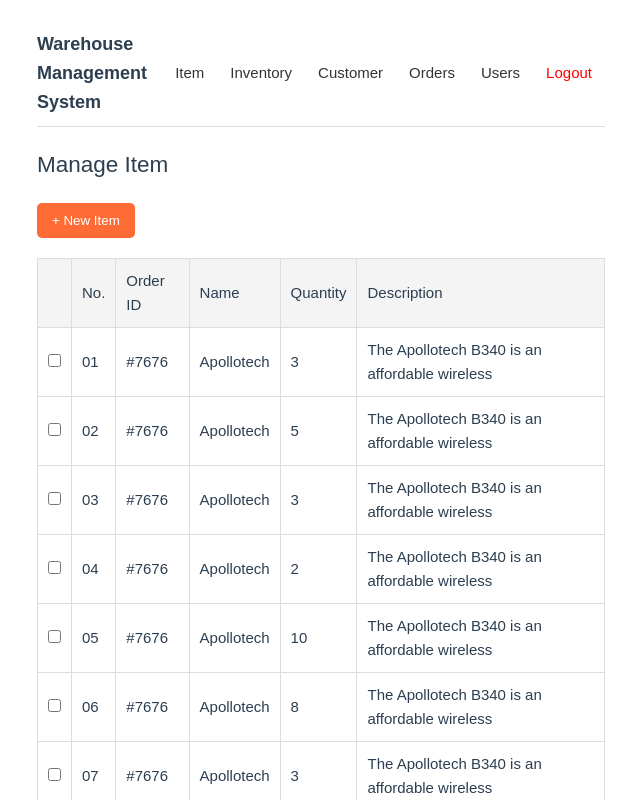
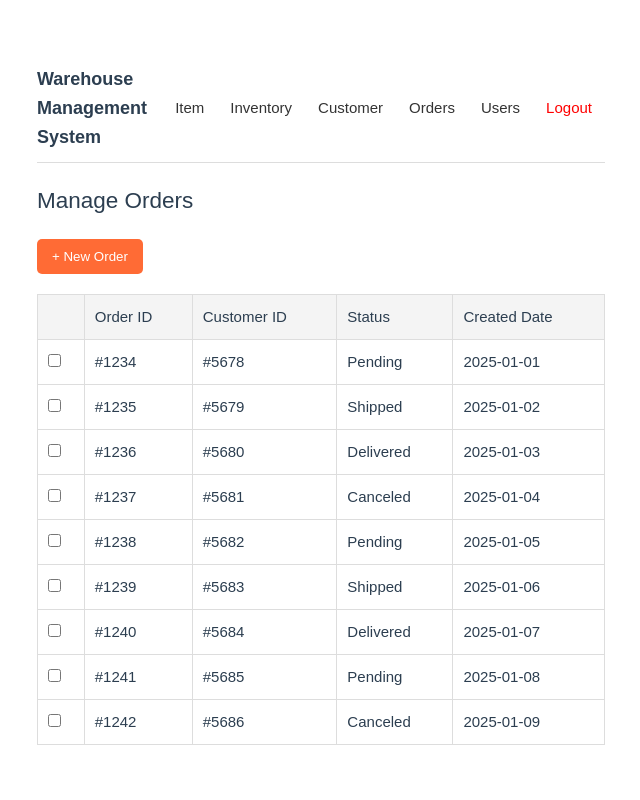
Before and after one commit to team-bytes-mdt/vue-warehouse-mgmt, a Vue app: page /order in a window 1280 px wide. Shown: the top 800 px of the page, without its empty margins (15-655 px from the left). Built offline with nearby package versions, Linux system fonts and the light colour scheme.

Commit message:
Setting up Components Structure

```diff
--- a/src/components/Inventory.vue
+++ b/src/components/Inventory.vue
@@ -13,28 +13,26 @@
     </header>
 
     <main class="content">
-      <h1>Manage Item</h1>
-      <button class="new-item">+ New Item</button>
+      <h1>Manage Inventory</h1>
+      <button class="new-item">+ New Inventory</button>
 
       <table class="item-table">
         <thead>
           <tr>
             <th></th>
             <th>No.</th>
-            <th>Order ID</th>
-            <th>Name</th>
-            <th>Quantity</th>
-            <th>Description</th>
+            <th>Inventory ID</th>
+            <th>Location</th>
+            <th>Last Updated Datetime</th>
           </tr>
         </thead>
         <tbody>
-          <tr v-for="item in items" :key="item.no">
+          <tr v-for="item in inventories" :key="item.no">
             <td><input type="checkbox" /></td>
             <td>{{ item.no }}</td>
-            <td>{{ item.orderId }}</td>
-            <td>{{ item.name }}</td>
-            <td>{{ item.quantity }}</td>
-            <td>{{ item.description }}</td>
+            <td>{{ item.inventoryId }}</td>
+            <td>{{ item.location }}</td>
+            <td>{{ item.lastUpdatedDatetime }}</td>
           </tr>
         </tbody>
       </table>
@@ -44,72 +42,63 @@
 
 <script>
 export default {
-  name: 'ManageItem',
+  name: 'ManageInventory',
   data() {
     return {
-      items: [
+      inventories: [
         {
           no: '01',
-          orderId: '#7676',
-          name: 'Apollotech',
-          quantity: 3,
-          description: 'The Apollotech B340 is an affordable wireless',
+          inventoryId: 'INV001',
+          location: 'Warehouse A',
+          lastUpdatedDatetime: '2025-01-01 14:30',
         },
         {
           no: '02',
-          orderId: '#7676',
-          name: 'Apollotech',
-          quantity: 5,
-          description: 'The Apollotech B340 is an affordable wireless',
+          inventoryId: 'INV002',
+          location: 'Warehouse B',
+          lastUpdatedDatetime: '2025-01-02 10:15',
         },
         {
           no: '03',
-          orderId: '#7676',
-          name: 'Apollotech',
-          quantity: 3,
-          description: 'The Apollotech B340 is an affordable wireless',
+          inventoryId: 'INV003',
+          location: 'Warehouse C',
+          lastUpdatedDatetime: '2025-01-03 08:45',
         },
         {
           no: '04',
-          orderId: '#7676',
-          name: 'Apollotech',
-          quantity: 2,
-          description: 'The Apollotech B340 is an affordable wireless',
+          inventoryId: 'INV004',
+          location: 'Warehouse Z',
+          lastUpdatedDatetime: '2025-01-04 16:20',
         },
         {
           no: '05',
-          orderId: '#7676',
-          name: 'Apollotech',
-          quantity: 10,
-          description: 'The Apollotech B340 is an affordable wireless',
+          inventoryId: 'INV005',
+          location: 'Warehouse A',
+          lastUpdatedDatetime: '2025-01-05 11:00',
         },
         {
           no: '06',
-          orderId: '#7676',
-          name: 'Apollotech',
-          quantity: 8,
-          description: 'The Apollotech B340 is an affordable wireless',
+          inventoryId: 'INV006',
+          location: 'Warehouse B',
+          lastUpdatedDatetime: '2025-01-06 09:10',
         },
         {
           no: '07',
-          orderId: '#7676',
-          name: 'Apollotech',
-          quantity: 3,
-          description: 'The Apollotech B340 is an affordable wireless',
+          inventoryId: 'INV007',
+          location: 'Warehouse C',
+          lastUpdatedDatetime: '2025-01-07 12:25',
         },
         {
           no: '08',
-          orderId: '#7676',
-          name: 'Apollotech',
-          quantity: 5,
-          description: 'The Apollotech B340 is an affordable wireless',
+          inventoryId: 'INV008',
+          location: 'Warehouse Z',
+          lastUpdatedDatetime: '2025-01-08 15:00',
         },
         {
           no: '09',
-          orderId: '#7676',
-          name: 'Apollotech',
-          quantity: 3,
-          description: 'The Apollotech B340 is an affordable wireless',
+          inventoryId: 'INV009',
+          location: 'Warehouse A',
+          lastUpdatedDatetime: '2025-01-09 17:45',
         },
       ],
     }
@@ -181,6 +170,3 @@ h1 {
   background-color: #f4f4f4;
 }
 </style>
-
-// In your app.js or main.js file import Vue from 'vue'; import ManageItem from
-'./components/ManageItem.vue'; new Vue({ render: h => h(ManageItem), }).$mount('#app');
--- a/src/components/ManageItem.vue
+++ b/src/components/ManageItem.vue
@@ -181,6 +181,3 @@ h1 {
   background-color: #f4f4f4;
 }
 </style>
-
-// In your app.js or main.js file import Vue from 'vue'; import ManageItem from
-'./components/ManageItem.vue'; new Vue({ render: h => h(ManageItem), }).$mount('#app');
--- a/src/components/Orders.vue
+++ b/src/components/Orders.vue
@@ -1,5 +1,5 @@
 <template>
-  <div class="manage-item">
+  <div class="manage-order">
     <header class="header">
       <div class="logo">Warehouse Management System</div>
       <nav class="nav">
@@ -13,28 +13,26 @@
     </header>
 
     <main class="content">
-      <h1>Manage Item</h1>
-      <button class="new-item">+ New Item</button>
+      <h1>Manage Orders</h1>
+      <button class="new-order">+ New Order</button>
 
-      <table class="item-table">
+      <table class="order-table">
         <thead>
           <tr>
             <th></th>
-            <th>No.</th>
             <th>Order ID</th>
-            <th>Name</th>
-            <th>Quantity</th>
-            <th>Description</th>
+            <th>Customer ID</th>
+            <th>Status</th>
+            <th>Created Date</th>
           </tr>
         </thead>
         <tbody>
-          <tr v-for="item in items" :key="item.no">
+          <tr v-for="order in orders" :key="order.no">
             <td><input type="checkbox" /></td>
-            <td>{{ item.no }}</td>
-            <td>{{ item.orderId }}</td>
-            <td>{{ item.name }}</td>
-            <td>{{ item.quantity }}</td>
-            <td>{{ item.description }}</td>
+            <td>{{ order.orderId }}</td>
+            <td>{{ order.customerId }}</td>
+            <td>{{ order.status }}</td>
+            <td>{{ order.createdDate }}</td>
           </tr>
         </tbody>
       </table>
@@ -44,72 +42,72 @@
 
 <script>
 export default {
-  name: 'ManageItem',
+  name: 'ManageOrder',
   data() {
     return {
-      items: [
+      orders: [
         {
           no: '01',
-          orderId: '#7676',
-          name: 'Apollotech',
-          quantity: 3,
-          description: 'The Apollotech B340 is an affordable wireless',
+          orderId: '#1234',
+          customerId: '#5678',
+          status: 'Pending',
+          createdDate: '2025-01-01',
         },
         {
           no: '02',
-          orderId: '#7676',
-          name: 'Apollotech',
-          quantity: 5,
-          description: 'The Apollotech B340 is an affordable wireless',
+          orderId: '#1235',
+          customerId: '#5679',
+          status: 'Shipped',
+          createdDate: '2025-01-02',
         },
         {
           no: '03',
-          orderId: '#7676',
-          name: 'Apollotech',
-          quantity: 3,
-          description: 'The Apollotech B340 is an affordable wireless',
+          orderId: '#1236',
+          customerId: '#5680',
+          status: 'Delivered',
+          createdDate: '2025-01-03',
         },
         {
           no: '04',
-          orderId: '#7676',
-          name: 'Apollotech',
-          quantity: 2,
-          description: 'The Apollotech B340 is an affordable wireless',
+          orderId: '#1237',
+          customerId: '#5681',
+          status: 'Canceled',
+          createdDate: '2025-01-04',
         },
         {
           no: '05',
-          orderId: '#7676',
-          name: 'Apollotech',
-          quantity: 10,
-          description: 'The Apollotech B340 is an affordable wireless',
+          orderId: '#1238',
+          customerId: '#5682',
+          status: 'Pending',
+          createdDate: '2025-01-05',
         },
         {
           no: '06',
-          orderId: '#7676',
-          name: 'Apollotech',
-          quantity: 8,
-          description: 'The Apollotech B340 is an affordable wireless',
+          orderId: '#1239',
+          customerId: '#5683',
+          status: 'Shipped',
+          createdDate: '2025-01-06',
         },
         {
           no: '07',
-          orderId: '#7676',
-          name: 'Apollotech',
-          quantity: 3,
-          description: 'The Apollotech B340 is an affordable wireless',
+          orderId: '#1240',
+          customerId: '#5684',
+          status: 'Delivered',
+          createdDate: '2025-01-07',
         },
         {
           no: '08',
-          orderId: '#7676',
-          name: 'Apollotech',
-          quantity: 5,
-          description: 'The Apollotech B340 is an affordable wireless',
+          orderId: '#1241',
+          customerId: '#5685',
+          status: 'Pending',
+          createdDate: '2025-01-08',
         },
         {
           no: '09',
-          orderId: '#7676',
-          name: 'Apollotech',
-          quantity: 3,
-          description: 'The Apollotech B340 is an affordable wireless',
+          orderId: '#1242',
+          customerId: '#5686',
+          status: 'Canceled',
+          createdDate: '2025-01-09',
         },
       ],
     }
@@ -118,7 +116,7 @@ export default {
 </script>
 
 <style scoped>
-.manage-item {
+.manage-order {
   font-family: Arial, sans-serif;
   padding: 20px;
 }
@@ -155,7 +153,7 @@ h1 {
   margin-bottom: 20px;
 }
 
-.new-item {
+.new-order {
   background-color: #ff6b35;
   color: #fff;
   border: none;
@@ -165,22 +163,19 @@ h1 {
   margin-bottom: 20px;
 }
 
-.item-table {
+.order-table {
   width: 100%;
   border-collapse: collapse;
 }
 
-.item-table th,
-.item-table td {
+.order-table th,
+.order-table td {
   padding: 10px;
   border: 1px solid #ddd;
   text-align: left;
 }
 
-.item-table th {
+.order-table th {
   background-color: #f4f4f4;
 }
 </style>
-
-// In your app.js or main.js file import Vue from 'vue'; import ManageItem from
-'./components/ManageItem.vue'; new Vue({ render: h => h(ManageItem), }).$mount('#app');
--- a/src/components/Users.vue
+++ b/src/components/Users.vue
@@ -13,28 +13,30 @@
     </header>
 
     <main class="content">
-      <h1>Manage Item</h1>
-      <button class="new-item">+ New Item</button>
+      <h1>Manage Users</h1>
+      <button class="new-item">+ New User</button>
 
       <table class="item-table">
         <thead>
           <tr>
             <th></th>
             <th>No.</th>
-            <th>Order ID</th>
+            <th>User ID</th>
             <th>Name</th>
-            <th>Quantity</th>
-            <th>Description</th>
+            <th>Phone</th>
+            <th>Address</th>
+            <th>Role</th>
           </tr>
         </thead>
         <tbody>
-          <tr v-for="item in items" :key="item.no">
+          <tr v-for="user in users" :key="user.no">
             <td><input type="checkbox" /></td>
-            <td>{{ item.no }}</td>
-            <td>{{ item.orderId }}</td>
-            <td>{{ item.name }}</td>
-            <td>{{ item.quantity }}</td>
-            <td>{{ item.description }}</td>
+            <td>{{ user.no }}</td>
+            <td>{{ user.customerId }}</td>
+            <td>{{ user.name }}</td>
+            <td>{{ user.phone }}</td>
+            <td>{{ user.role }}</td>
+            <td>{{ user.address }}</td>
           </tr>
         </tbody>
       </table>
@@ -44,79 +46,87 @@
 
 <script>
 export default {
-  name: 'ManageItem',
+  name: 'ManageUsers',
   data() {
     return {
-      items: [
+      users: [
         {
           no: '01',
-          orderId: '#7676',
-          name: 'Apollotech',
-          quantity: 3,
-          description: 'The Apollotech B340 is an affordable wireless',
+          customerId: '#7676',
+          name: 'Darnell Franey',
+          phone: '1-207-979-9193 x551',
+          role: 'ADMIN',
+          address: '123 Elm St, Portland, ME',
         },
         {
           no: '02',
-          orderId: '#7676',
-          name: 'Apollotech',
-          quantity: 5,
-          description: 'The Apollotech B340 is an affordable wireless',
+          customerId: '#7676',
+          name: 'Kristin Prosacco',
+          phone: '1-278-982-0937 x926',
+          role: 'WAREHOUSE_MANAGER',
+          address: '456 Oak St, Seattle, WA',
         },
         {
           no: '03',
-          orderId: '#7676',
-          name: 'Apollotech',
-          quantity: 3,
-          description: 'The Apollotech B340 is an affordable wireless',
+          customerId: '#7676',
+          name: 'Lucia Legros',
+          phone: '1-413-787-5811 x250',
+          role: 'WAREHOUSE_STAFF',
+          address: '789 Pine St, Boston, MA',
         },
         {
           no: '04',
-          orderId: '#7676',
-          name: 'Apollotech',
-          quantity: 2,
-          description: 'The Apollotech B340 is an affordable wireless',
+          customerId: '#7676',
+          name: 'Gretchen Rutherford',
+          phone: '205.649.4681 x88343',
+          role: 'INVENTORY_MANAGER',
+          address: '321 Maple St, Birmingham, AL',
         },
         {
           no: '05',
-          orderId: '#7676',
-          name: 'Apollotech',
-          quantity: 10,
-          description: 'The Apollotech B340 is an affordable wireless',
+          customerId: '#7676',
+          name: 'Tomas Donnelly',
+          phone: '939.943.2346 x345',
+          role: 'SYSTEM_ADMINISTRATOR',
+          address: '654 Cedar St, San Francisco, CA',
         },
         {
           no: '06',
-          orderId: '#7676',
-          name: 'Apollotech',
-          quantity: 8,
-          description: 'The Apollotech B340 is an affordable wireless',
+          customerId: '#7676',
+          name: 'Sophia Bode',
+          phone: '1-490-499-6107 x0503',
+          role: 'CUSTOMER',
+          address: '987 Birch St, New York, NY',
         },
         {
           no: '07',
-          orderId: '#7676',
-          name: 'Apollotech',
-          quantity: 3,
-          description: 'The Apollotech B340 is an affordable wireless',
+          customerId: '#7676',
+          name: 'Sammy Hand',
+          phone: '863-362-2018',
+          role: 'WAREHOUSE_STAFF',
+          address: '135 Spruce St, Tampa, FL',
         },
         {
           no: '08',
-          orderId: '#7676',
-          name: 'Apollotech',
-          quantity: 5,
-          description: 'The Apollotech B340 is an affordable wireless',
+          customerId: '#7676',
+          name: 'Howard Armstrong',
+          phone: '743-293-0057',
+          role: 'INVENTORY_MANAGER',
+          address: '246 Palm St, Phoenix, AZ',
         },
         {
           no: '09',
-          orderId: '#7676',
-          name: 'Apollotech',
-          quantity: 3,
-          description: 'The Apollotech B340 is an affordable wireless',
+          customerId: '#7676',
+          name: 'Frankie Fahey',
+          phone: '1-829-943-6992',
+          role: 'CUSTOMER',
+          address: '357 Aspen St, Chicago, IL',
         },
       ],
     }
   },
 }
 </script>
-
 <style scoped>
 .manage-item {
   font-family: Arial, sans-serif;
@@ -181,6 +191,3 @@ h1 {
   background-color: #f4f4f4;
 }
 </style>
-
-// In your app.js or main.js file import Vue from 'vue'; import ManageItem from
-'./components/ManageItem.vue'; new Vue({ render: h => h(ManageItem), }).$mount('#app');
```
Also changed, not shown: src/router/index.js (+0 -8 lines).
